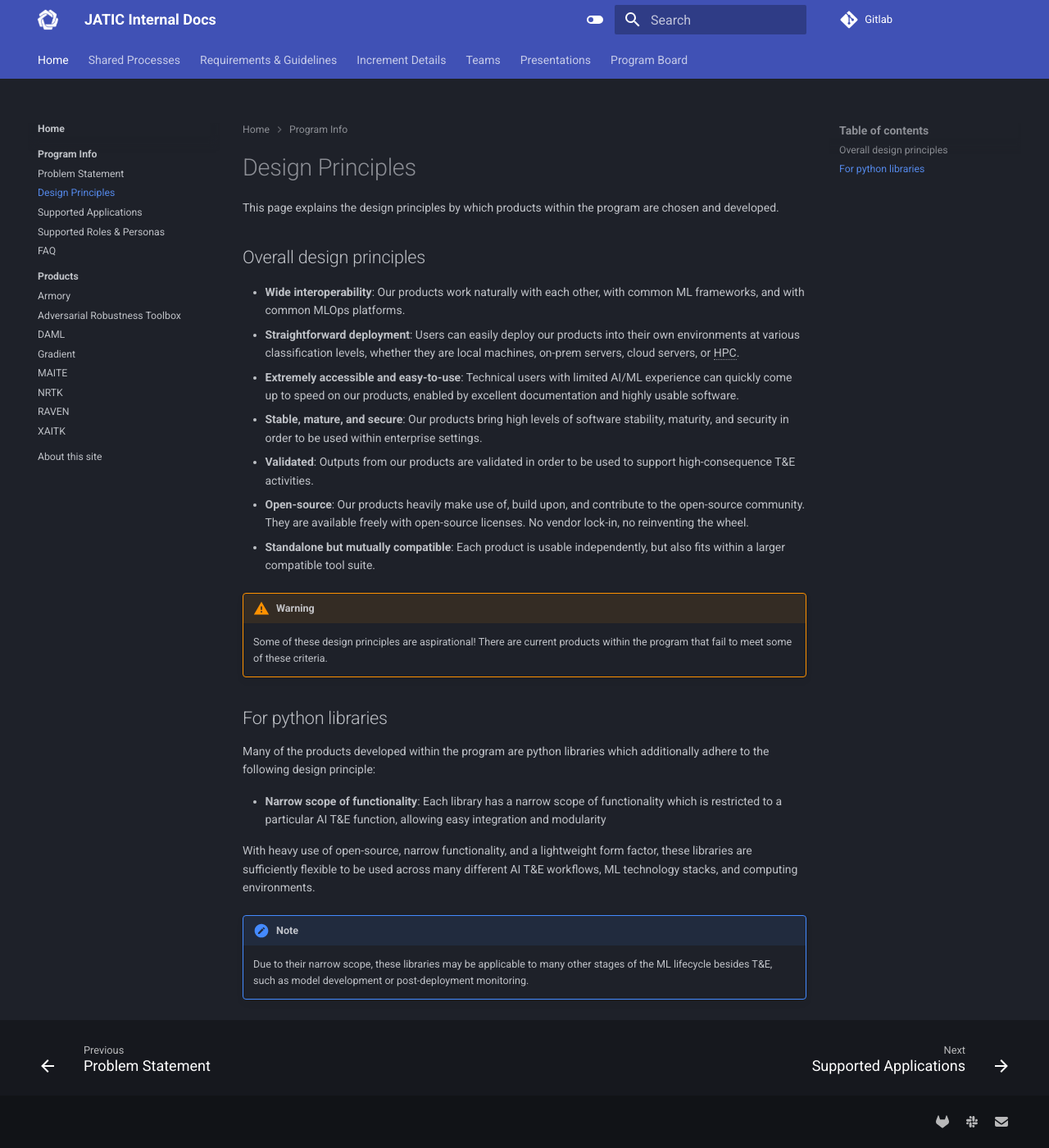
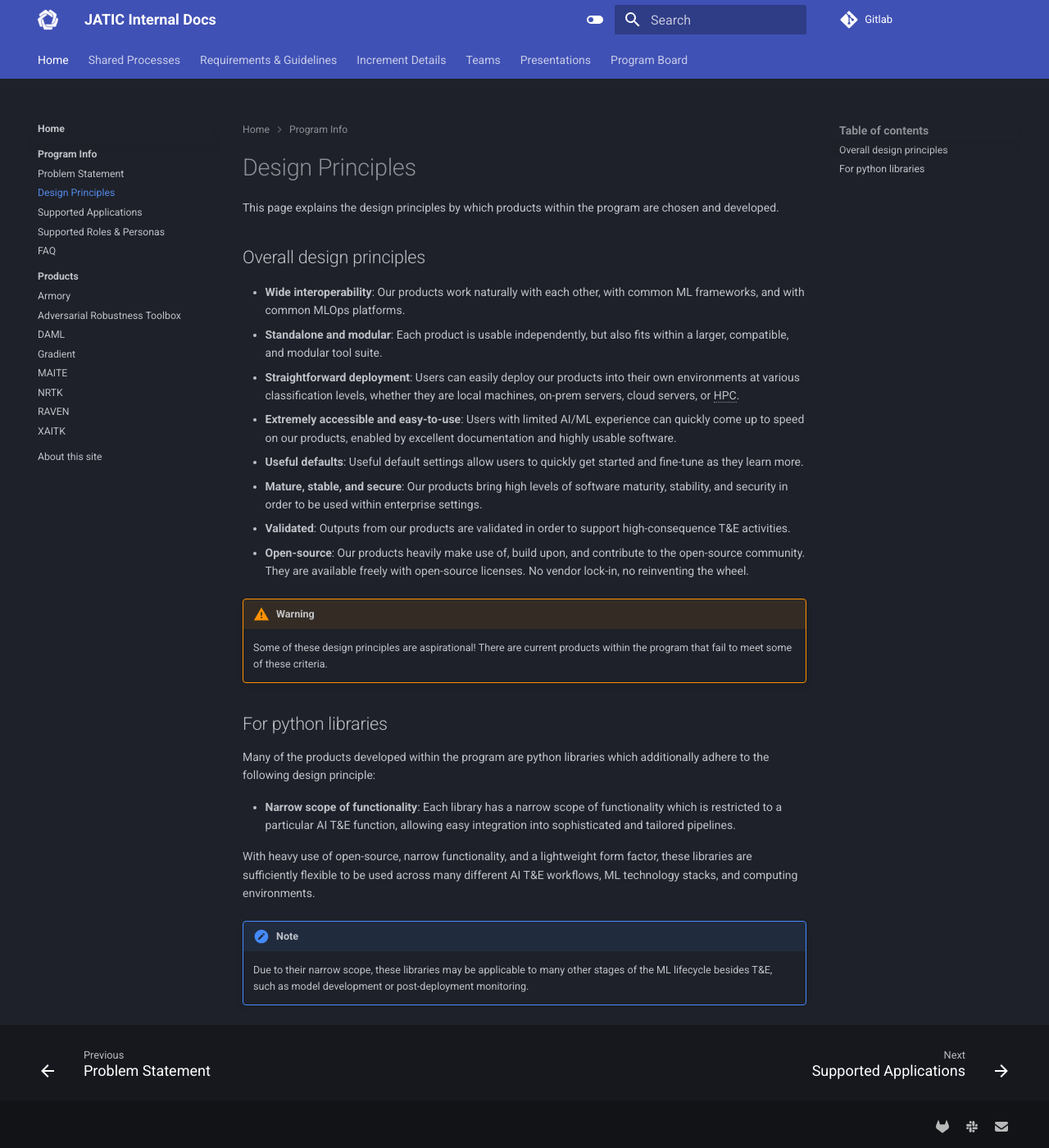
Before and after one commit to zheng0xd/JATIC-internal-docs, an MkDocs documentation site: the page built from docs/info/design-principles.md, in a window 1280 px wide and 1400 px high. Shown: the whole window at 82% size. Built offline with MkDocs 1.6.1 and Material for MkDocs 9.7.7, drawn with Linux system fonts in a browser that asks for light colours.

Commit message:
minor language tweaks

```diff
--- a/docs/info/design-principles.md
+++ b/docs/info/design-principles.md
@@ -5,12 +5,13 @@
 ## Overall design principles
 
 - **Wide interoperability**: Our products work naturally with each other, with common ML frameworks, and with common MLOps platforms.
+- **Standalone and modular**: Each product is usable independently, but also fits within a larger, compatible, and modular tool suite.
 - **Straightforward deployment**: Users can easily deploy our products into their own environments at various classification levels, whether they are local machines, on-prem servers, cloud servers, or HPC.
-- **Extremely accessible and easy-to-use**: Technical users with limited AI/ML experience can quickly come up to speed on our products, enabled by excellent documentation and highly usable software.
-- **Stable, mature, and secure**: Our products bring high levels of software stability, maturity, and security in order to be used within enterprise settings.
-- **Validated**: Outputs from our products are validated in order to be used to support high-consequence T&E activities.
+- **Extremely accessible and easy-to-use**: Users with limited AI/ML experience can quickly come up to speed on our products, enabled by excellent documentation and highly usable software.
+- **Useful defaults**: Useful default settings allow users to quickly get started and fine-tune as they learn more.
+- **Mature, stable, and secure**: Our products bring high levels of software maturity, stability, and security in order to be used within enterprise settings.
+- **Validated**: Outputs from our products are validated in order to support high-consequence T&E activities.
 - **Open-source**: Our products heavily make use of, build upon, and contribute to the open-source community. They are available freely with open-source licenses. No vendor lock-in, no reinventing the wheel.
-- **Standalone but mutually compatible**: Each product is usable independently, but also fits within a larger compatible tool suite.
 
 *[HPC]: High-Performance Computing
 
@@ -22,7 +23,7 @@
 
 Many of the products developed within the program are python libraries which additionally adhere to the following design principle:
 
-- **Narrow scope of functionality**: Each library has a narrow scope of functionality which is restricted to a particular AI T&E function, allowing easy integration and modularity
+- **Narrow scope of functionality**: Each library has a narrow scope of functionality which is restricted to a particular AI T&E function, allowing easy integration into sophisticated and tailored pipelines.
 
 With heavy use of open-source, narrow functionality, and a lightweight form factor, these libraries are sufficiently flexible to be used across many different AI T&E workflows, ML technology stacks, and computing environments.
 
```
